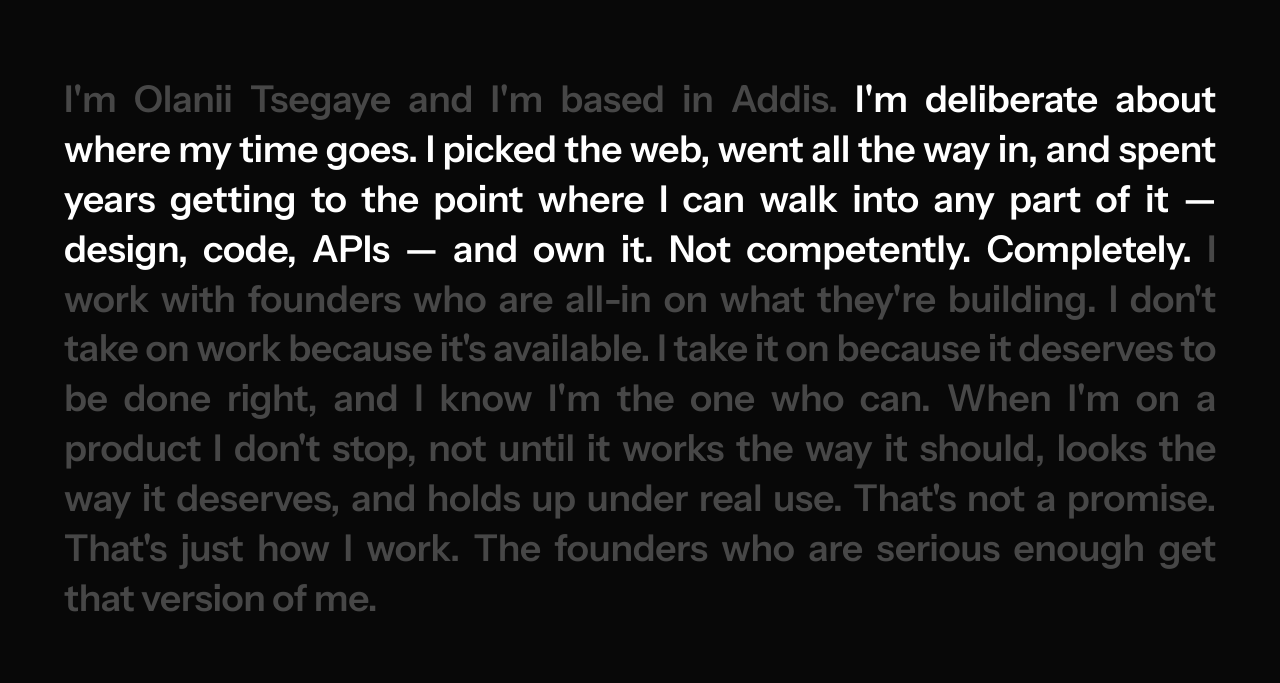
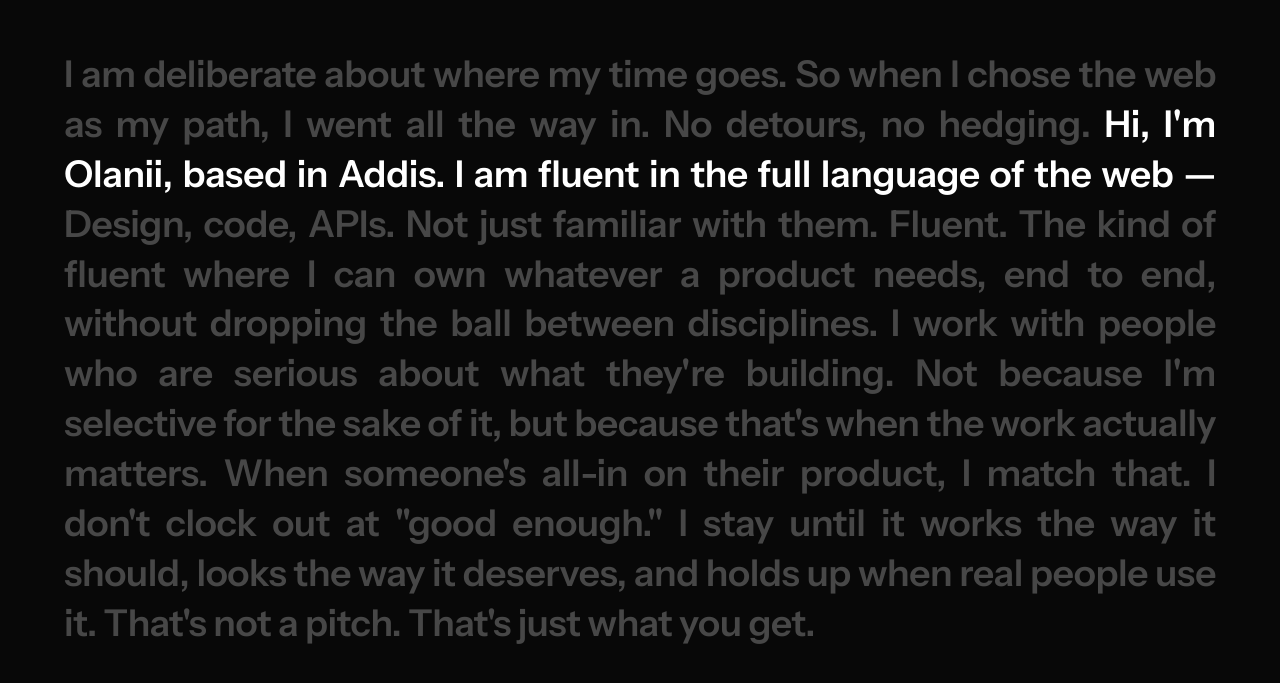
Before and after one commit to OLANII2030/olanii-portfolio, a website: page Public/home.html in a window 1280 px wide. Shown: the part 1226-1909 px from the top of the page. Drawn offline with Linux system fonts and the light colour scheme; a web font is replaced by a local one.

Commit message:
update about paragraph

```diff
--- a/Public/home.html
+++ b/Public/home.html
@@ -105,16 +105,16 @@
     </div>
     <div class="me">
       <p>
-        <span data-sentence="0">I'm Olanii Tsegaye and I'm based in Addis.</span>
-        <span data-sentence="1">I'm deliberate about where my time goes. I picked the web, went all the way in, and
-          spent years getting to the point where I can walk into any part of it — design, code, APIs — and own it. Not
-          competently. Completely.</span>
-        <span data-sentence="2">I work with founders who are all-in on what they're building. I don't take on work
-          because it's available. I take it on because it deserves to be done right, and I know I'm the one who
-          can.</span>
-        <span data-sentence="3">When I'm on a product I don't stop, not until it works the way it should, looks the way
-          it deserves, and holds up under real use. That's not a promise. That's just how I work.</span>
-        <span data-sentence="4">The founders who are serious enough get that version of me.</span>
+        <span data-sentence="0">I am deliberate about where my time goes. So when I chose the web as my path, I went all
+          the way in. No detours, no hedging.</span>
+        <span data-sentence="1">Hi, I'm Olanii, based in Addis. I am fluent in the full language of the web —</span>
+        <span data-sentence="2">Design, code, APIs. Not just familiar with them. Fluent. The kind of fluent where I can
+          own whatever a product needs, end to end, without dropping the ball between disciplines.</span>
+        <span data-sentence="3">I work with people who are serious about what they're building. Not because I'm
+          selective for the sake of it, but because that's when the work actually matters. When someone's all-in on
+          their product, I match that. I don't clock out at "good enough." I stay until it works the way it should,
+          looks the way it deserves, and holds up when real people use it.</span>
+        <span data-sentence="4">That's not a pitch. That's just what you get.</span>
       </p>
     </div>
     <div class="learn">
```
